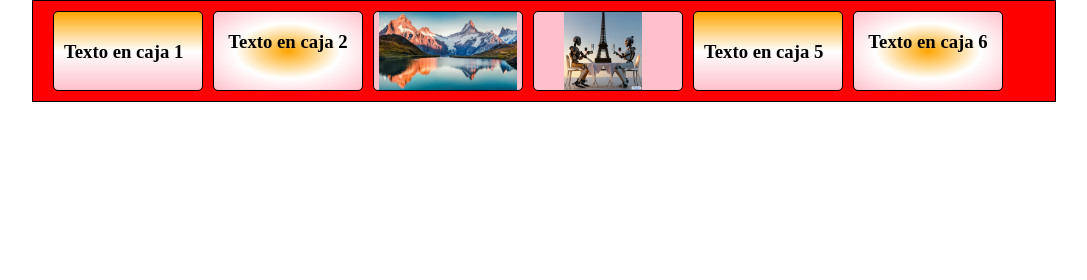
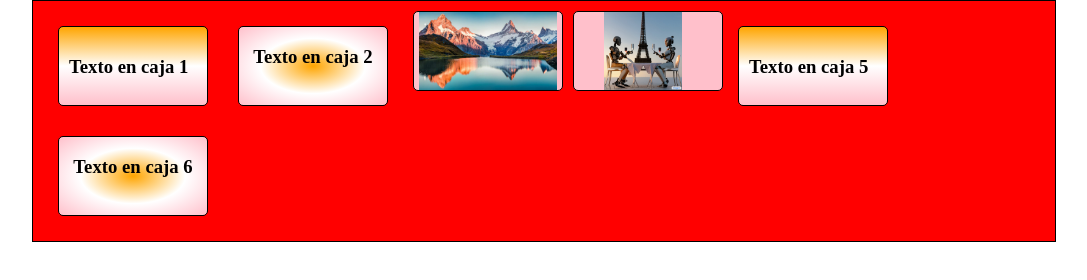
Before and after one commit to micaelaberz/micaelaberz.github.io, a plain HTML site: page Css/Css 1/Css10DivsEnFila/index.html in a window 1280 px wide. Shown: the whole page, without its empty margins (96-1183 px from the left). Drawn offline with Linux system fonts and the light colour scheme.

Commit message:
Update index.html

```diff
--- a/Css/Css 1/Css10DivsEnFila/index.html
+++ b/Css/Css 1/Css10DivsEnFila/index.html
@@ -25,7 +25,7 @@ div.Hijo{
     width:150px;
     height:80px;
     float: left;
-    margin-left: 10px;
+    margin:15px;
     border-radius: 5px;
     box-sizing: border-box;
 }
```
